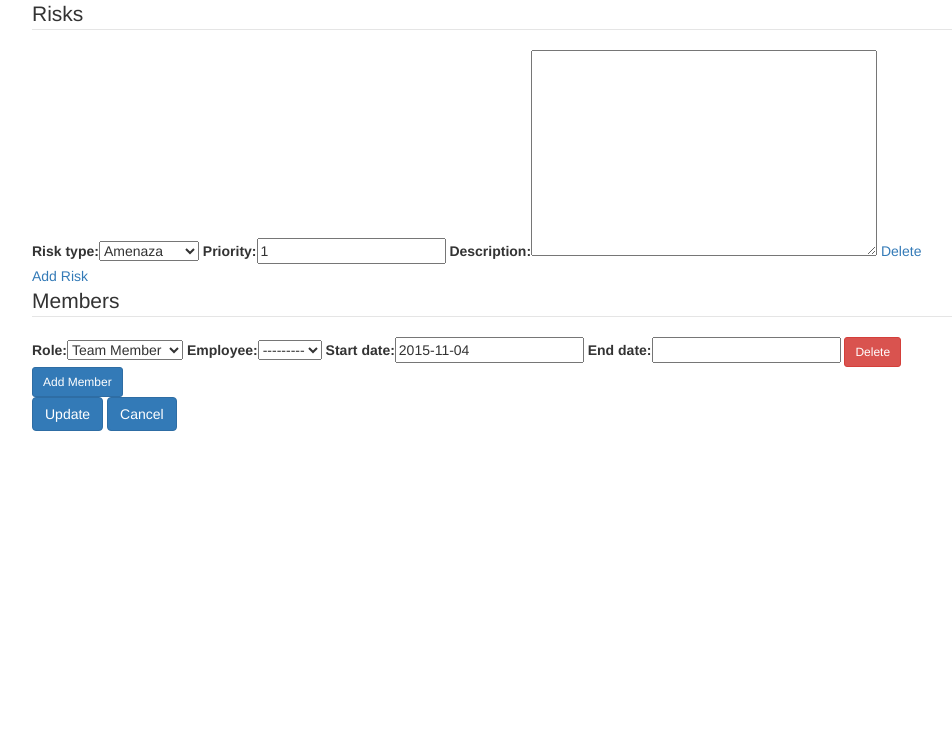
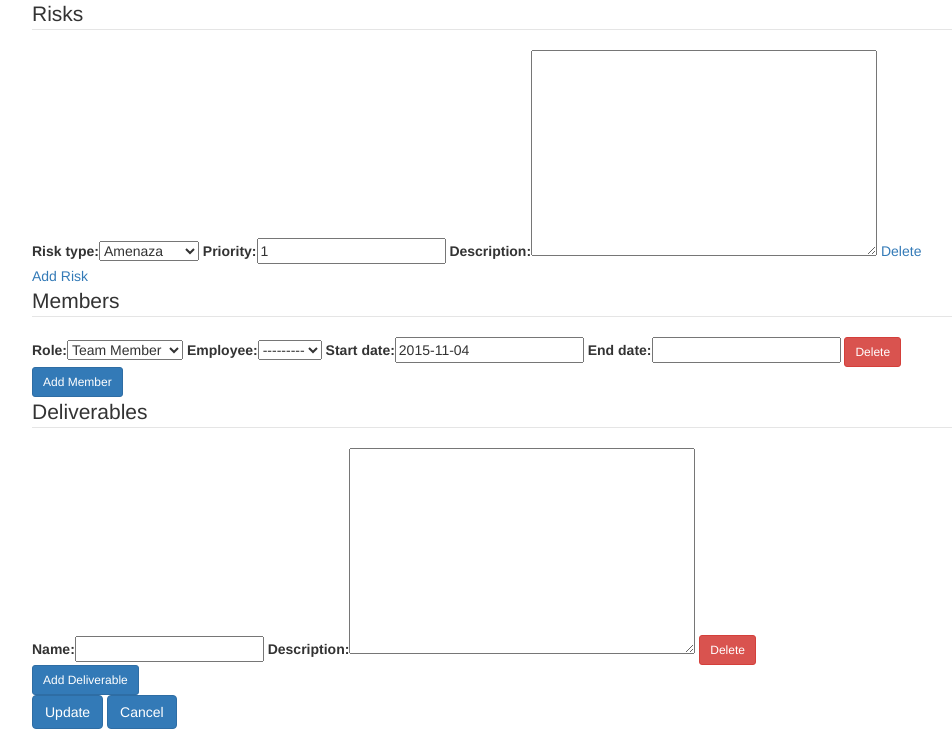
Before and after one commit to luiscberrocal/homeworkpal, a Django app: a page that uses homeworkpal_project/templates/project_admin/project_form.html in a window 1280 px wide. Shown: the part 693-1422 px from the top of the page, without its empty margins (38-990 px from the left). Before the commit the page ends 1124 px from the top, so only its background shows below. Run offline with Django 3.2, Linux system fonts and the light colour scheme; data that the repository does not hold is empty; parts of the project's set-up code (start-up, migrations or seed data) failed here and were passed over; some libraries are stand-ins or nearby versions.

Commit message:
Added deliverable in line form

```diff
--- a/homeworkpal_project/project_admin/forms.py
+++ b/homeworkpal_project/project_admin/forms.py
@@ -1,6 +1,6 @@
 from datetimewidget.widgets import DateTimeWidget
 from django.forms import forms, inlineformset_factory, BaseFormSet, ModelForm, BaseInlineFormSet
-from .models import Project, Risk, ProjectMember
+from .models import Project, Risk, ProjectMember, Deliverable
 import logging
 
 logger = logging.getLogger(__name__)
@@ -39,9 +39,19 @@ class RiskLineForm(ModelForm):
         model = Risk
         fields = ['risk_type','priority','description']
 
+class DeliverableLineForm(ModelForm):
+
+    class Meta:
+        model = Deliverable
+        fields = ['name', 'description']
+
 RiskLineFormSet = inlineformset_factory(Project, Risk, form=RiskLineForm, formset=RequiredFirstInlineFormSet,
                                     extra=1)
 
 ProjectMemberLineFormSet = inlineformset_factory(Project, ProjectMember,
                                                  form = ProjectMemberLineForm,
                                                  formset=RequiredFirstInlineFormSet, extra=1)
+
+DeliverableLineFormset = inlineformset_factory(Project, Deliverable,
+                                               form= DeliverableLineForm,
+                                               formset=RequiredFirstInlineFormSet, extra= 1)
--- a/homeworkpal_project/project_admin/views.py
+++ b/homeworkpal_project/project_admin/views.py
@@ -4,7 +4,7 @@ from django.forms import inlineformset_factory
 from django.views.generic import ListView, DetailView, UpdateView, CreateView, DeleteView
 from rest_framework import viewsets
 from .models import Project, ProjectMember, Risk
-from .forms import ProjectForm, RiskLineFormSet, ProjectMemberLineFormSet
+from .forms import ProjectForm, RiskLineFormSet, ProjectMemberLineFormSet, DeliverableLineFormset
 from .mixins import AbstractProjectCreateUpdateMixin
 from .serializers import ProjectMemberSerializer, ProjectSerializer
 
@@ -48,14 +48,16 @@ class ProjectUpdateView(LoginRequiredMixin, AbstractProjectCreateUpdateMixin, Up
     model = Project
     form_class = ProjectForm
     formset_classes = (('line_formset',RiskLineFormSet),
-                       ('members_formset', ProjectMemberLineFormSet),)
+                       ('members_formset', ProjectMemberLineFormSet),
+                       ('deliverables_formset', DeliverableLineFormset),)
 
 
 class ProjectCreateView(LoginRequiredMixin, AbstractProjectCreateUpdateMixin, CreateView):
     model = Project
     form_class = ProjectForm
     formset_classes = (('line_formset',RiskLineFormSet),
-                       ('members_formset', ProjectMemberLineFormSet),)
+                       ('members_formset', ProjectMemberLineFormSet),
+                       ('deliverables_formset', DeliverableLineFormset),)
 
 
 class ProjectDeleteView(LoginRequiredMixin, DeleteView):
--- a/homeworkpal_project/templates/project_admin/project_form.html
+++ b/homeworkpal_project/templates/project_admin/project_form.html
@@ -41,6 +41,19 @@ Add New Project
                     {% endfor %}
                 </fieldset>
             </div>
+            <div role="tabpanel" class="tab-pane active" id="deliverables">
+                <fieldset>
+                    <legend>Deliverables</legend>
+                    {{ deliverables_formset.management_form }}
+                    {{ deliverables_formset.non_form_errors }}
+                    {% for form in deliverables_formset %}
+                        {{ form.id }}
+                        <div class="deliverables-formset inline {{ form.prefix }}">
+                            {{ form.as_table }}
+                        </div>
+                    {% endfor %}
+                </fieldset>
+            </div>
         </div>
         <input class="btn btn-primary" role="button" type="submit" value="Update"/>
         {% if project == None %}
@@ -68,6 +81,14 @@ Add New Project
             deleteCssClass: 'btn btn-danger btn-sm',
         });
 
+         $('.deliverables-formset').formset({
+            prefix: 'deliverables',
+            addText: 'Add Deliverable',
+            deleteText: 'Delete',
+            addCssClass: 'btn btn-primary btn-sm',
+            deleteCssClass: 'btn btn-danger btn-sm',
+        });
+
 
 
     </script>
```
Also changed, not shown: homeworkpal_project/templates/project_admin/project_detail.html (+10 -0 lines). Lines whose indentation alone changed are shown as unchanged.
